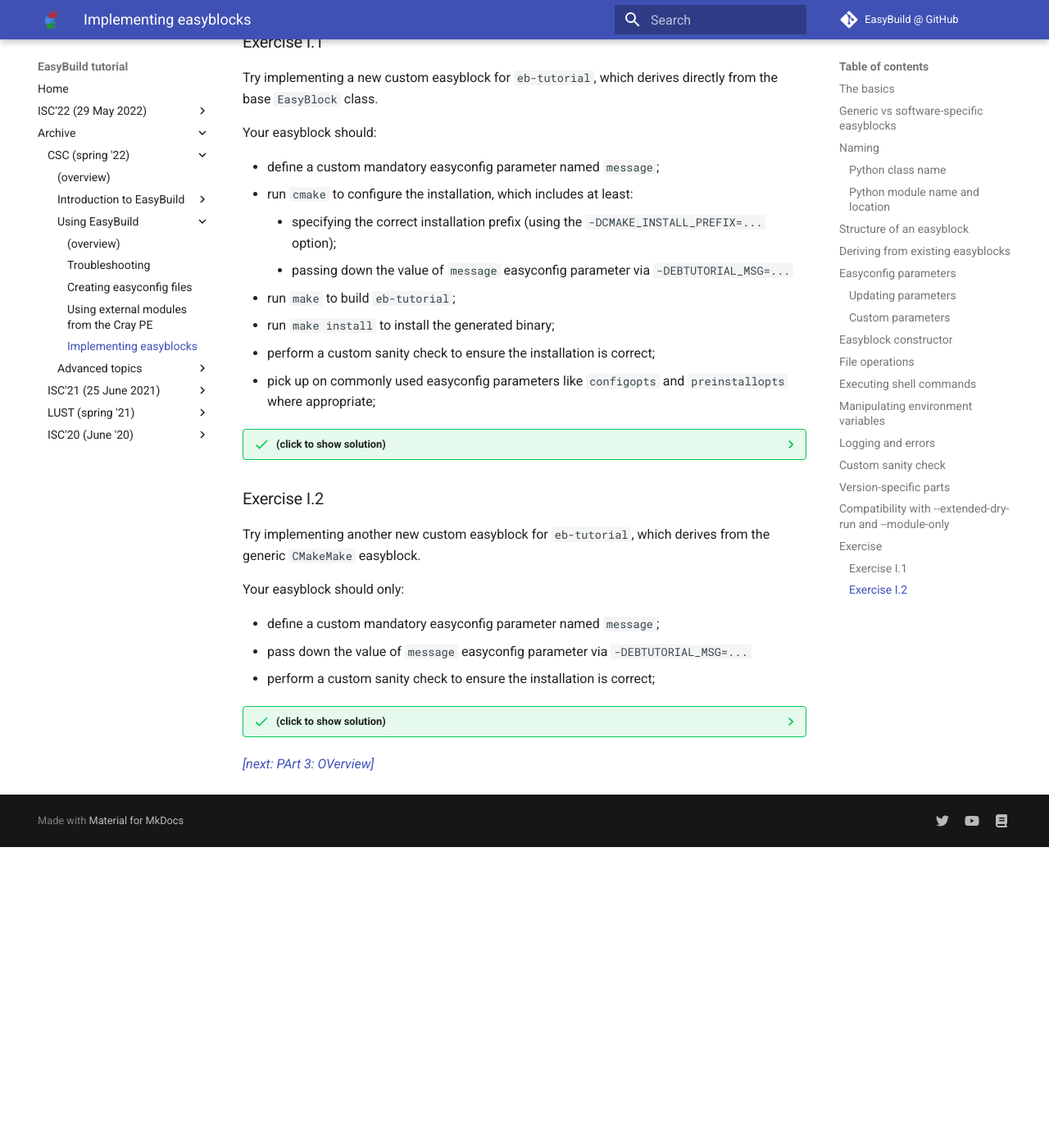
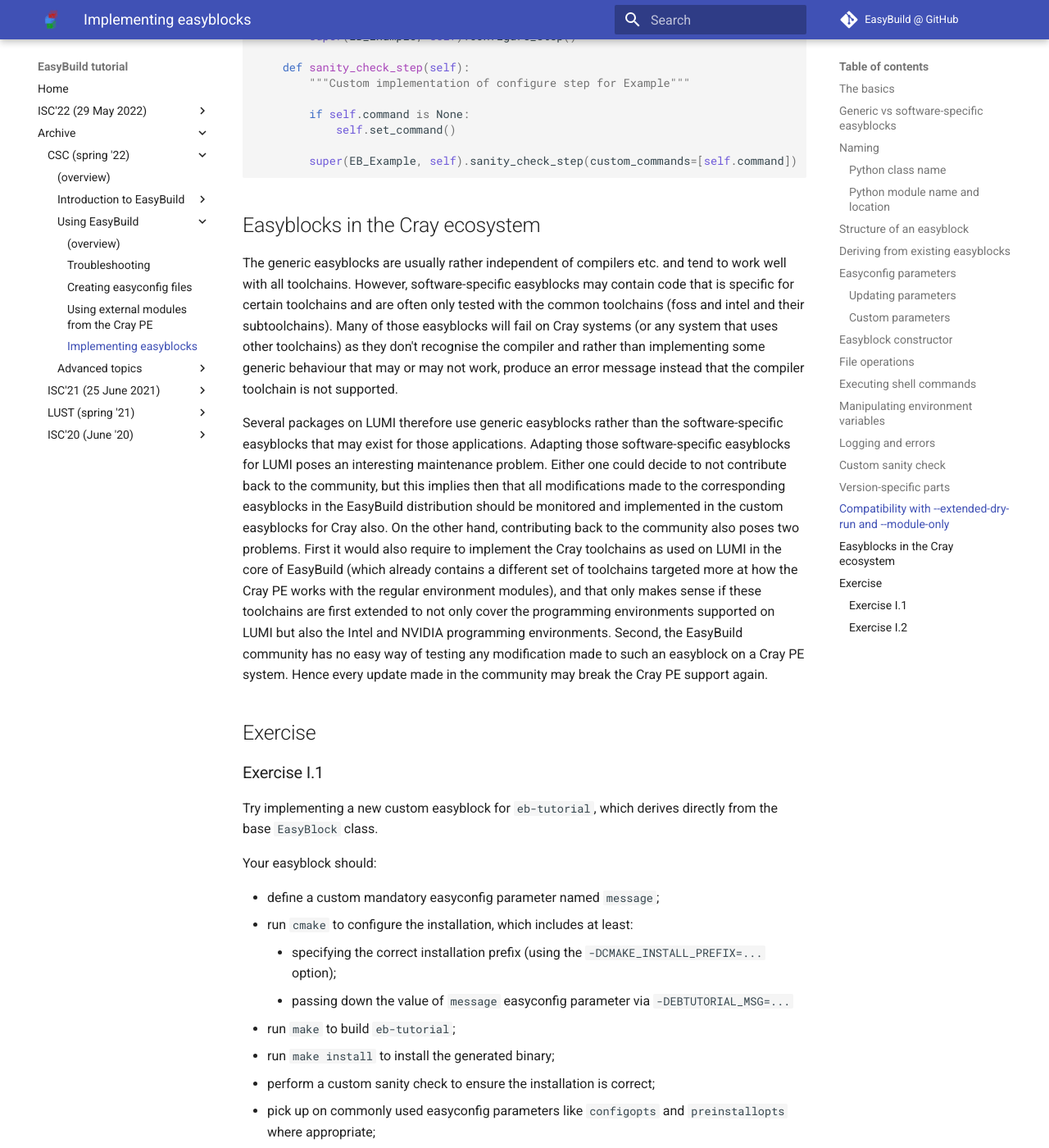
Before and after one commit to easybuilders/easybuild-tutorial, an MkDocs documentation site: the page built from docs/2022-CSC_and_LO/2_04_implementing_easyblocks.md, in a window 1280 px wide and 1400 px high, scrolled down 11715 px. Shown: the whole window at 82% size. Built offline with MkDocs 1.6.1 and Material for MkDocs 9.7.7, drawn with Linux system fonts in a browser that asks for light colours; before the commit the page ends 12748 px from its top, so only the background shows below that; some of the changed text lies outside the part shown.

Commit message:
Implementing EasyBlocks adapted for LUMI.

````diff
--- a/docs/2022-CSC_and_LO/2_04_implementing_easyblocks.md
+++ b/docs/2022-CSC_and_LO/2_04_implementing_easyblocks.md
@@ -27,7 +27,10 @@ by most GNU software packages.
 *Software-specific* easyblocks implement the build and installation procedure for a particular software package.
 Typically this involves highly customised steps, for example specifying dedicated configuration options, creating
 or adjusting specific files, executing non-standard shell commands, etc. Usually a custom implementation of the
-sanity check is also included.
+sanity check is also included. Much of the work done in software-specific easyblocks can often also be done
+in generic easyblocks using parameters such as ``confdigopts`` etc., but a software-specific easyblock can
+hide some of that complexity from the user. Other software-specific easyblocks implement very specific
+installation procedures that do not fit in one of the generic ones.
 
 Using a generic easyblock requires specifying the ``easyblock`` parameter in the easyconfig file.
 If it is not specified, EasyBuild will try and find the software-specific easyblock derived from the software name.
@@ -52,7 +56,7 @@ Because of limitations in Python on characters allowed in names of Python classe
 only alphanumeric characters and underscores (``_``) are allowed. Any other characters are replaced following an encoding scheme:
 
 * spaces are replaced by underscores (``_``);
-* dashes ``-`` are replaced by ``_minus_``;
+* dashes ``-`` are replaced by ``_minus_`` (note the inconsistency with the naming of ``EBROOT`` and ``EBVERSION`` variables);
 * underscores are replaced by ``_underscore_``;
 
 The ``encode_class_name`` function provided in ``easybuild.tools.filetools`` returns the expected class name
@@ -116,6 +120,11 @@ but this namespace is collapsed transparently by EasyBuild (you don't need to im
 To let EasyBuild pick up one or more new or customized easyblocks, you can use the [``--include-easyblocks``](https://docs.easybuild.io/en/latest/Including_additional_Python_modules.html#including-additional-easyblocks-include-easyblocks)
 configuration option. As long as both the filename of the Python module and the name of the Python class
 are correct, EasyBuild will use these easyblocks when needed.
+
+On LUMI, the EasyBuild configuration modules take care of setting this parameter (using the corresponding environment
+variable), pointing to custom easyblocks in the LUMI software stack itself and a repo (with a fixed name) that users
+can create themselves. At this moment it does not yet include possible other easyblock repositories in other repositories.
+
 
 ## Structure of an easyblock
 
@@ -256,7 +265,9 @@ class EB_Example(ConfigureMake):
 ```
 
 The first element in the list of a defined custom parameter corresponds to the default value for that parameter
-(both ``None`` in the example above). The second element provides some informative help text, and the last element
+(both ``None`` in the example above). The second element provides some informative help text
+(which can then be displayed with ``eb -a -e <name_of_easyblock>``, eg, ``eb -a -e EB_GCC``),
+and the last element
 indicates whether the parameter is mandatory (``MANDATORY``) or just an optional custom parameter (``CUSTOM``).
 
 ## Easyblock constructor
@@ -519,6 +530,29 @@ class EB_Example(EasyBlock):
         super(EB_Example, self).sanity_check_step(custom_commands=[self.command])
 ```
 
+
+## Easyblocks in the Cray ecosystem
+
+The generic easyblocks are usually rather independent of compilers etc. and tend to work well with all toolchains.
+However, software-specific easyblocks may contain code that is specific for certain toolchains and are often only
+tested with the common toolchains (foss and intel and their subtoolchains). Many of those easyblocks will fail
+on Cray systems (or any system that uses other toolchains) as they don't recognise the compiler and rather than
+implementing some generic behaviour that may or may not work, produce an error message instead that the compiler
+toolchain is not supported.
+
+Several packages on LUMI therefore use generic easyblocks rather than the software-specific easyblocks that may
+exist for those applications. Adapting those software-specific easyblocks for LUMI poses an interesting maintenance
+problem. Either one could decide to not contribute back to the community, but this implies then that all modifications
+made to the corresponding easyblocks in the EasyBuild distribution should be monitored and implemented in the custom
+easyblocks for Cray also. On the other hand, contributing back to the community also poses two problems. First it
+would also require to implement the Cray toolchains as used on LUMI in the core of EasyBuild (which already contains
+a different set of toolchains targeted more at how the Cray PE works with the regular environment modules), and that
+only makes sense if these toolchains are first extended to not only cover the programming environments supported on
+LUMI but also the Intel and NVIDIA programming environments. Second, the EasyBuild community has no easy way of testing
+any modification made to such an easyblock on a Cray PE system. Hence every update made in the community may break
+the Cray PE support again.
+
+
 ## Exercise
 
 ### Exercise I.1
@@ -570,9 +604,9 @@ Your easyblock should:
 
             cmd = ' '.join([
                 self.cfg['preconfigopts'],
-                "cmake",
-                "-DCMAKE_INSTALL_PREFIX='%s'" % self.installdir,
-                "-DEBTUTORIAL_MSG='%s'" % self.cfg['message'],
+                'cmake',
+                '-DCMAKE_INSTALL_PREFIX=\'%s\'' % self.installdir,
+                '-DEBTUTORIAL_MSG="%s"' % self.cfg['message'],
                 self.cfg['configopts'],
             ])
             run_cmd(cmd)
@@ -582,7 +616,7 @@ Your easyblock should:
 
             cmd = ' '.join([
                 self.cfg['prebuildopts'],
-                "make",
+                'make',
                 self.cfg['buildopts'],
             ])
             run_cmd(cmd)
@@ -592,7 +626,7 @@ Your easyblock should:
 
             cmd = ' '.join([
                 self.cfg['preinstallopts'],
-                "make install",
+                'make install',
                 self.cfg['installopts'],
             ])
             run_cmd(cmd)
@@ -606,6 +640,58 @@ Your easyblock should:
             return super(EB_eb_minus_tutorial, self).sanity_check_step(custom_paths=custom_paths,
                                                                        custom_commands=custom_commands)
     ```
+
+    We also need to adapt our easyconfig file for ``eb-tutorial``:
+
+    -   The ``easyblock`` line is no longer needed as we will rely on the automatic selection of the
+        software-specific easyblock.
+    -   We don't need to define the message through ``configopts`` but via the easyblock-specific
+        configuration parameter ``message``. In fact, we were so careful when implementing the ``configure_step``
+        that even variable expansion will still work so we can still include ``$USER`` in the message.
+    -   The sanity check is also no longer needed as it is done by the software-specific easyblock.
+
+    So the easyconfig file simplifies to:
+
+    ```python
+    name = 'eb-tutorial'
+    version = "1.1.0"
+
+    homepage = 'https://easybuilders.github.io/easybuild-tutorial'
+
+    whatis = [ 'Description: EasyBuild tutorial example']
+
+    description = """
+    This is a short C++ example program that can be buid using CMake.
+    """
+
+    toolchain = {'name': 'cpeCray', 'version': '21.12'}
+
+    builddependencies = [
+      ('buildtools', '%(toolchain_version)s', '', True)
+    ]
+
+    source_urls = ['https://github.com/easybuilders/easybuild-tutorial/raw/main/docs/files/']
+    sources = [SOURCE_TAR_GZ]
+    checksums = ['def18b69b11a3ec34ef2a81752603b2118cf1a57e350aee41de9ea13c2e6a7ef']
+
+    message = 'Hello from the EasyBuild tutorial! I was installed by $USER.'
+
+    moduleclass = 'tools'
+
+    ```
+
+    Running this example on LUMI is a little tricky as using ``--include-easyblocks`` to point EasyBuild to
+    our new easyblock interfers with settings already made by the EasyBuild configuration modules (``EasyBuild-user``)
+    and causes error messages about the toolchains. So either the easyblock needs to be copied to the user location
+    that can be found by looking at the output of ``eb --show-config`` or we simply need to extend the list of
+    easyblocks that EasyBuild searches with the easyblocks in the current directory:
+
+    ``` shell
+    EASYBUILD_INCLUDE_EASYBLOCKS="$EASYBUILD_INCLUDE_EASYBLOCKS,./*.py"
+    ```
+
+
+
 
 ### Exercise I.2
 
@@ -648,7 +734,7 @@ Your easyblock should only:
 
         def configure_step(self):
             """Custom configure step for eb-tutorial: define EBTUTORIAL_MSG configuration option."""
-            self.cfg.update('configopts', "-DEBTUTORIAL_MSG='%s'" % self.cfg['message'])
+            self.cfg.update('configopts', '-DEBTUTORIAL_MSG="%s"'% self.cfg['message'])
 
             super(EB_eb_minus_tutorial, self).configure_step()
 
@@ -662,4 +748,7 @@ Your easyblock should only:
                                                                        custom_commands=custom_commands)
     ```
 
-*[[next: PArt 3: OVerview]](3_00_part3_advanced.md)*
+    This is a much simpler easyblock as we already use all the logic that has been written for us to build
+    with CMake.
+
+*[[next: Part 3: Overview]](3_00_part3_advanced.md)*
````
Also changed, not shown: other parts of docs/2022-CSC_and_LO/2_04_implementing_easyblocks.md (+3 -2 lines).
